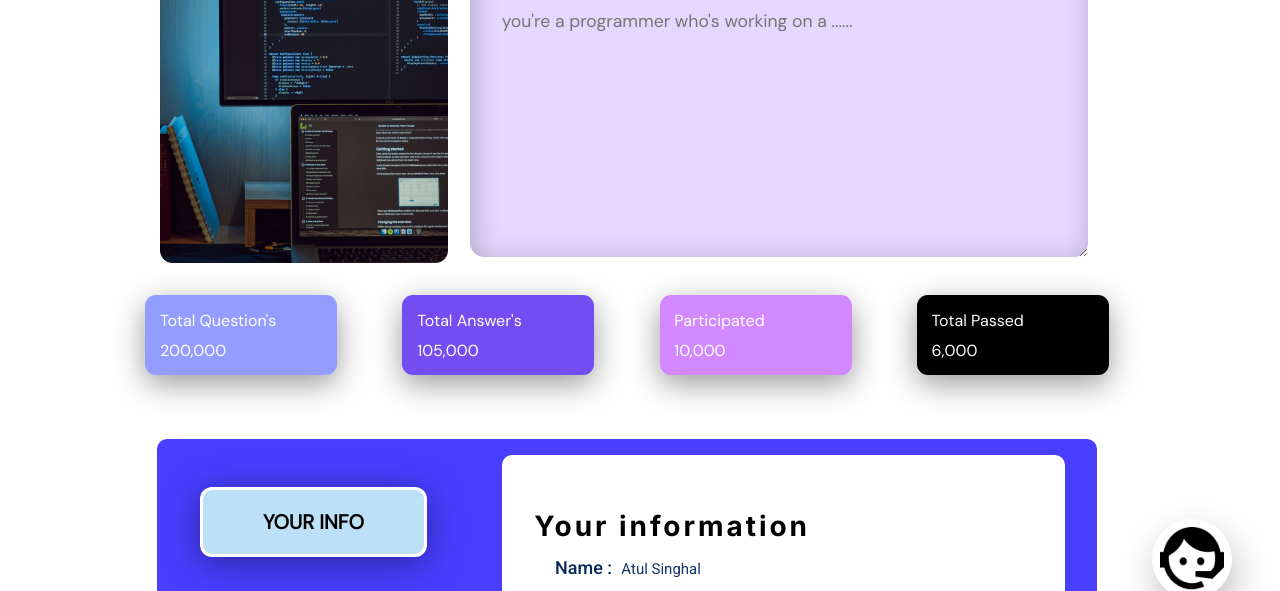
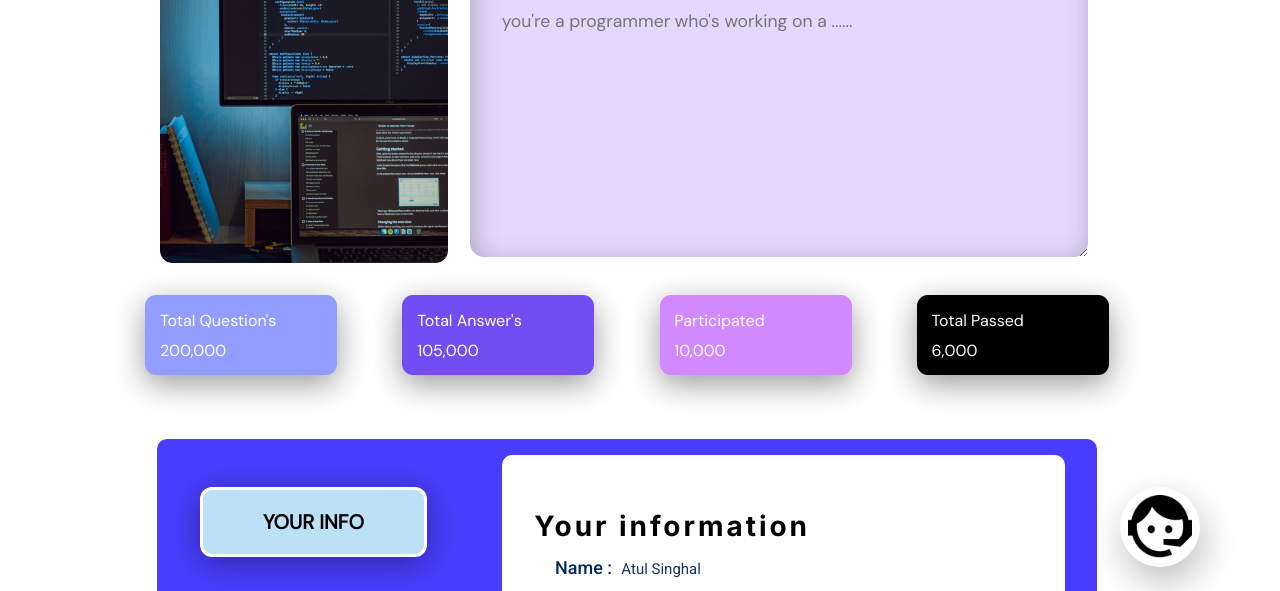
Before and after one commit to Kumarsatwik/cuvette-second-project, a plain HTML site: page index.html in a window 1280 px wide. Shown: the part 185-776 px from the top of the page. Drawn offline with nearby package versions, Linux system fonts and the light colour scheme; a web font is replaced by a local one.

Commit message:
adjust position of help-button

```diff
--- a/style.css
+++ b/style.css
@@ -215,8 +215,8 @@ main{
     width: 5rem;
     height:5rem;
     position: fixed;
-    left:72rem;
-    bottom: 1rem;
+    left:70rem;
+    bottom: 3rem;
     box-shadow: 4px 15px 35px rgba(0, 0, 0, 0.25);
     border-radius: 50%;
     z-index: 100;
```
